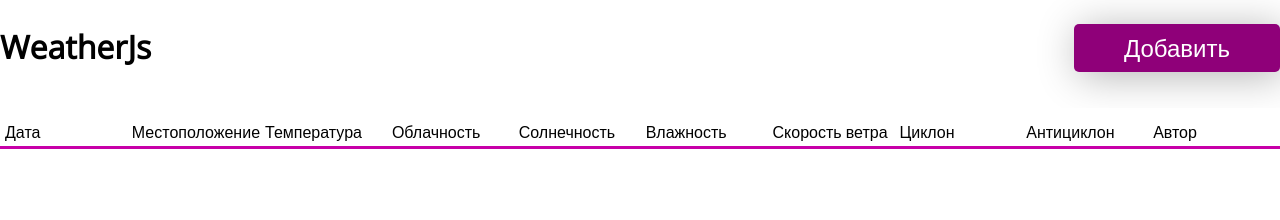
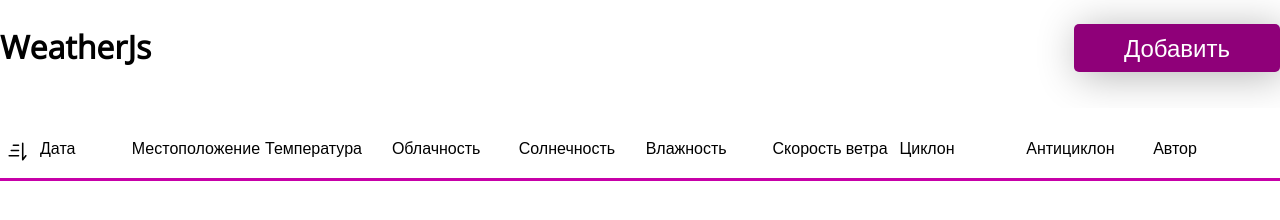
Before and after one commit to ItRealRew/weatherJs, a website: page src/views/index.html in a window 1280 px wide. Drawn offline with nearby package versions, Linux system fonts and the light colour scheme; no server answers.

Commit message:
Add Cotrol Icon

```diff
--- a/src/public/scripts/index.js
+++ b/src/public/scripts/index.js
@@ -1,6 +1,9 @@
 const API_URL = "http://localhost:3000/api/";
+const weathers = new Array();
 
 document.addEventListener('DOMContentLoaded', function () {
+    addControls();
+
     fetch(API_URL + 'getdata')
         .then(response => {
             if (response.ok) {
@@ -12,6 +15,7 @@ document.addEventListener('DOMContentLoaded', function () {
         .then(data => {
             for (let i = 0; i < data.length; i++) {
                 newGridElement(data[i])
+                weathers.push(data[i]);
             }
         })
         .catch(error => {
@@ -110,3 +114,18 @@ function getDataNow() {
         ' ' + String(dateNow.getHours() + ':' + dateNow.getMinutes());
     return dateNow.toString();
 }
+
+function addControls() {
+    var dateSort = document.getElementsByClassName("sort-date")[0];
+
+    var xhr = new XMLHttpRequest();
+    xhr.open('GET', '/assets/sort.svg');
+    xhr.send();
+    xhr.onreadystatechange = function () {
+        if (xhr.readyState === 4 && xhr.status === 200) {
+            var svgContent = xhr.responseText;
+
+            dateSort.innerHTML = svgContent;
+        }
+    };
+}
--- /dev/null
+++ b/src/public/styles/controls.css
@@ -0,0 +1,13 @@
+.sort-date {
+    width: 25px;
+}
+
+.sort-date svg {
+    fill: rgb(0, 0, 0);
+}
+
+.sort-date:hover svg {
+    fill: rgb(122, 0, 119);
+    cursor: pointer;
+    transition: 0.5s;
+}
--- a/src/public/styles/index.css
+++ b/src/public/styles/index.css
@@ -71,6 +71,12 @@ main {
     padding-top: 15px;
 }
 
+.grid-header-controls {
+    display: flex;
+    gap: 10px;
+    align-items: center;
+}
+
 .grid-body {
     padding: 0 5px;
     border-radius: 5px;
@@ -81,6 +87,7 @@ main {
 }
 
 .grid-body:hover {
-    box-shadow: 4px 4px 40px rgba(0, 0, 0, 0.7);
+    background: rgb(122, 0, 119);
+    color: rgb(255, 255, 255);
     cursor: pointer;
 }
--- a/src/views/index.html
+++ b/src/views/index.html
@@ -8,6 +8,7 @@
   <link rel="stylesheet" href="/styles/index.css">
   <link rel="stylesheet" href="/styles/normalize.css">
   <link rel="stylesheet" href="/styles/modal.css">
+  <link rel="stylesheet" href="/styles/controls.css">
   <script src="/scripts/index.js"></script>
   <link href="https://fonts.googleapis.com/css?family=Open+Sans" rel="stylesheet">
 </head>
@@ -21,7 +22,10 @@
   <main>
     <div class="grid">
       <div class="grid-header grid-rows">
-        <div>Дата</div>
+        <div class="grid-header-controls">
+          <div class="sort-date"></div>
+          <p>Дата</p>
+        </div>
         <div>Местоположение</div>
         <div>Температура</div>
         <div>Облачность</div>
```
Also changed, not shown: src/public/scripts/controls.js (added, +13 -0 lines), src/public/assets/sort.svg (added).
